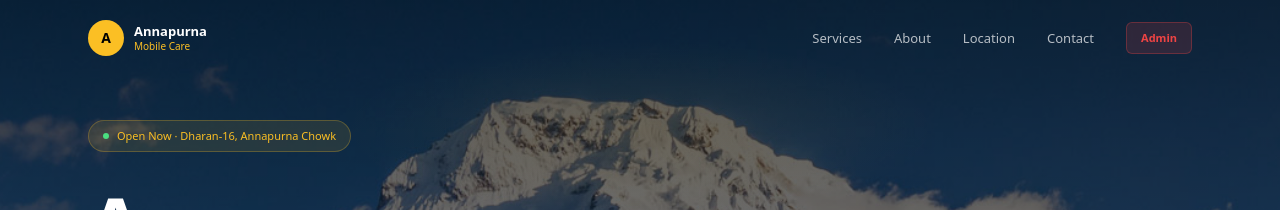
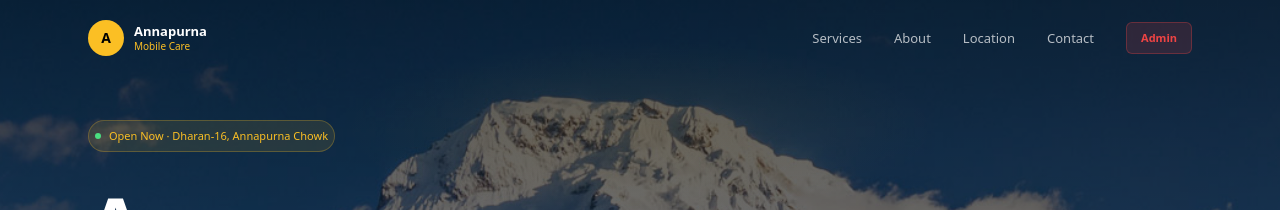
Before and after one commit to PembaSrpa/Annapurna, a Next.js app: page / in a window 1280 px wide. Shown: the top 210 px of the page. Built offline with nearby package versions, Linux system fonts and the light colour scheme.

Commit message:
annapurna4

```diff
--- a/app/page.tsx
+++ b/app/page.tsx
@@ -190,7 +190,7 @@ export default function HomePage() {
                 <div style={{ position: 'absolute', top: '5%', left: '50%', transform: 'translateX(-50%)', width: '80vw', maxWidth: 600, height: 180, background: 'radial-gradient(ellipse, rgba(251,191,36,0.07) 0%, transparent 70%)', pointerEvents: 'none' }} />
                 <div style={{ maxWidth: 1152, margin: '0 auto', padding: '120px 24px 80px', position: 'relative', zIndex: 1, width: '100%' }}>
                     <div style={{ maxWidth: 680, position: 'relative' }}>
-                        <div className="animate-fade-in-up" style={{ display: 'inline-flex', alignItems: 'center', gap: 8, padding: '6px 14px', borderRadius: 100, background: 'rgba(251,191,36,0.1)', border: '1px solid rgba(251,191,36,0.25)', marginBottom: 32 }}>
+                        <div className="animate-fade-in-up" style={{ display: 'inline-flex', alignItems: 'center', gap: 8, padding: '6px', borderRadius: 100, background: 'rgba(251,191,36,0.1)', border: '1px solid rgba(251,191,36,0.25)', marginBottom: 32 }}>
                             <span style={{ width: 6, height: 6, borderRadius: '50%', background: open ? '#4ade80' : '#ef4444', display: 'inline-block' }} />
                             <span style={{ color: '#fbbf24', fontSize: 11, fontWeight: 500 }}>{label} · Dharan-16, Annapurna Chowk</span>
                         </div>
```
